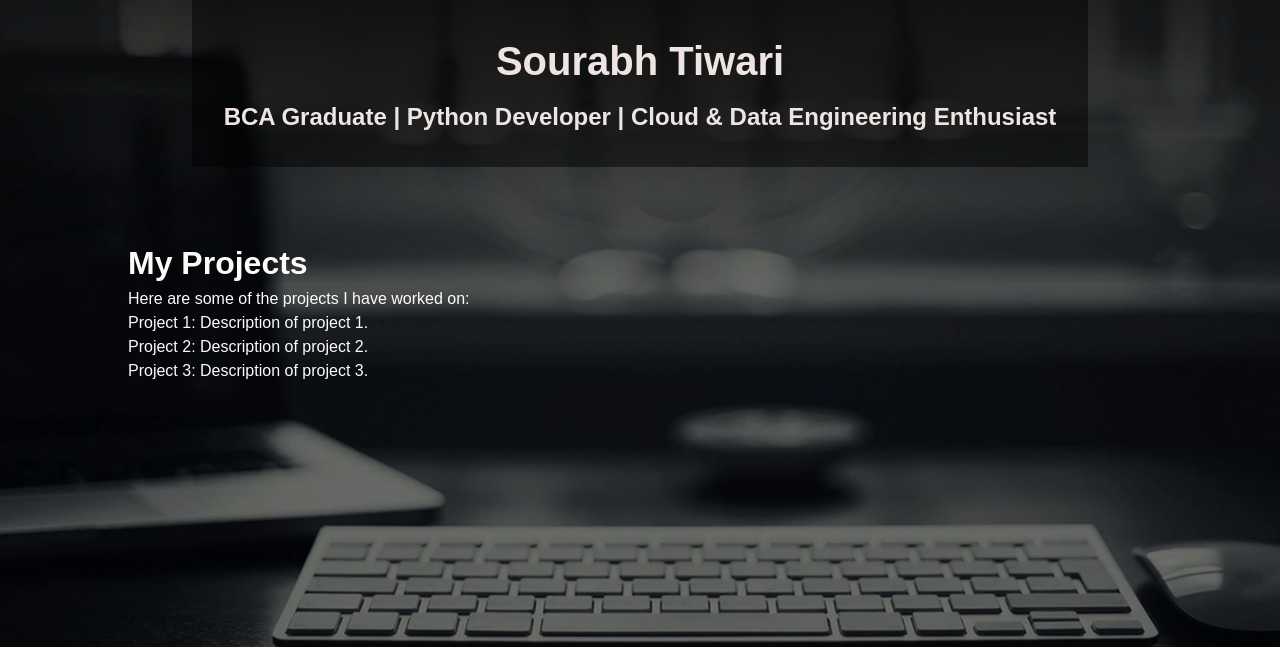
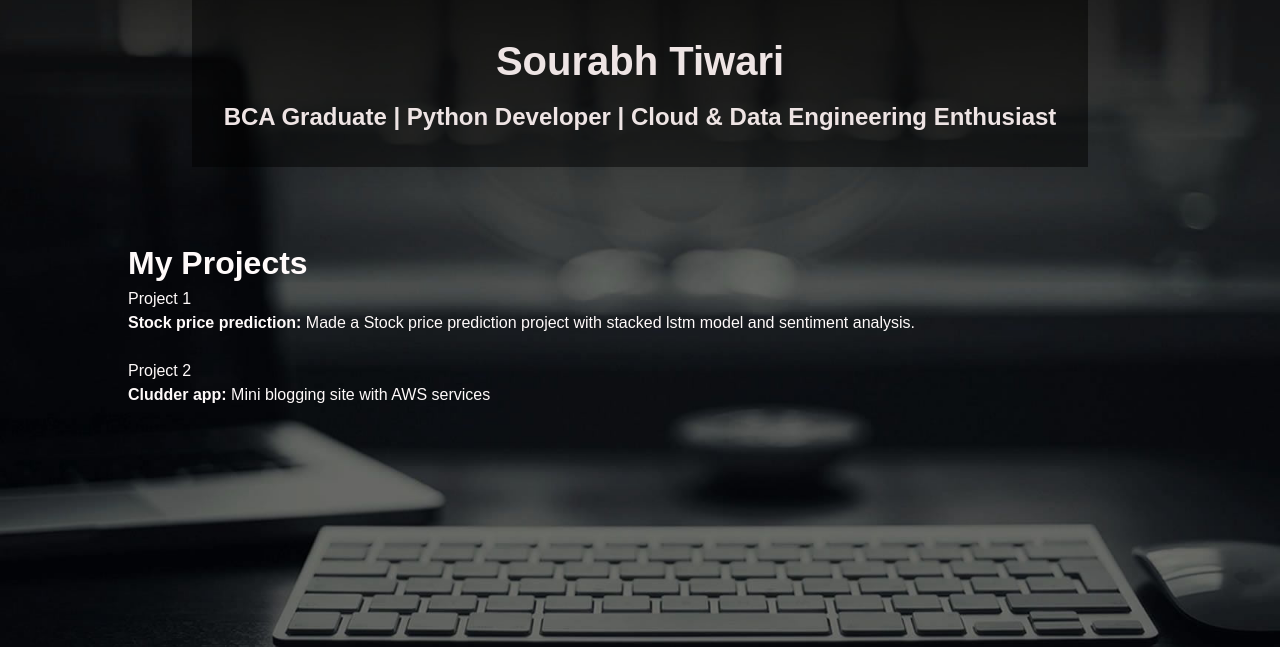
Before and after one commit to Sourabh7iwari/MyPortfolio, a Flask app: page /projects in a window 1280 px wide. Shown: the part 97-744 px from the top of the page. Run offline with Flask 3, Linux system fonts and the light colour scheme.

Commit message:
added project list and it's description's

```diff
--- a/templates/projects.html
+++ b/templates/projects.html
@@ -2,10 +2,11 @@
 {% block title %}Projects{% endblock %}
 {% block content %}
 <h1>My Projects</h1>
-<p>Here are some of the projects I have worked on:</p>
 <ul>
-    <li>Project 1: Description of project 1.</li>
-    <li>Project 2: Description of project 2.</li>
-    <li>Project 3: Description of project 3.</li>
+    <li>Project 1<br>
+        <b>Stock price prediction:</b> Made a Stock price prediction project with stacked lstm model and sentiment analysis.</li>
+    <br>
+    <li>Project 2<br>
+        <b>Cludder app:</b> Mini blogging site with AWS services</li>
 </ul>
 {% endblock %}
```
